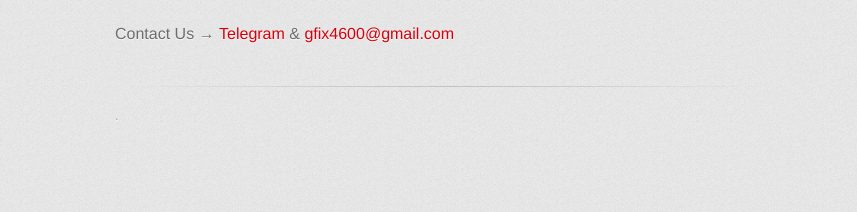
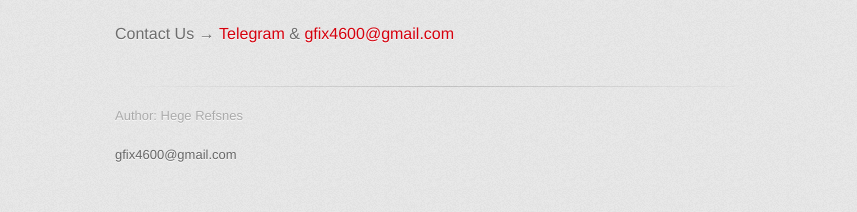
Before and after one commit to mostafacpr/mostafacpr.github.io, a Jekyll site: the page built from index.md, in a window 1280 px wide. Shown: the part 753-965 px from the top of the page, without its empty margins (215-1072 px from the left). Built offline with Jekyll 4.4.1, drawn with Linux system fonts in a browser that asks for light colours; some web fonts are replaced; our own code applies the rules of GitHub Pages for plain Markdown files; before the commit the page ends 908 px from its top, so only the background shows below that.

Commit message:
Update default.html

```diff
--- a/_layouts/default.html
+++ b/_layouts/default.html
@@ -41,10 +41,8 @@
         </section>
 
         <footer>
-        {% if site.github.is_project_page %}
-          {{ site.title | default: site.github.repository_name }} on te <a href="{{ https://fix7.shop }}">{{ FixGsm }}</a><br>
-        {% endif %}
-         <a gfix4600@gmail.com <a href="gfix4600@gmail.com"> </a>.
+          <p>Author: Hege Refsnes</p>
+  <p><a href="mailto:gfix4600@gmail.com">gfix4600@gmail.com</a></p>
         </footer>
 
       </div>
```
